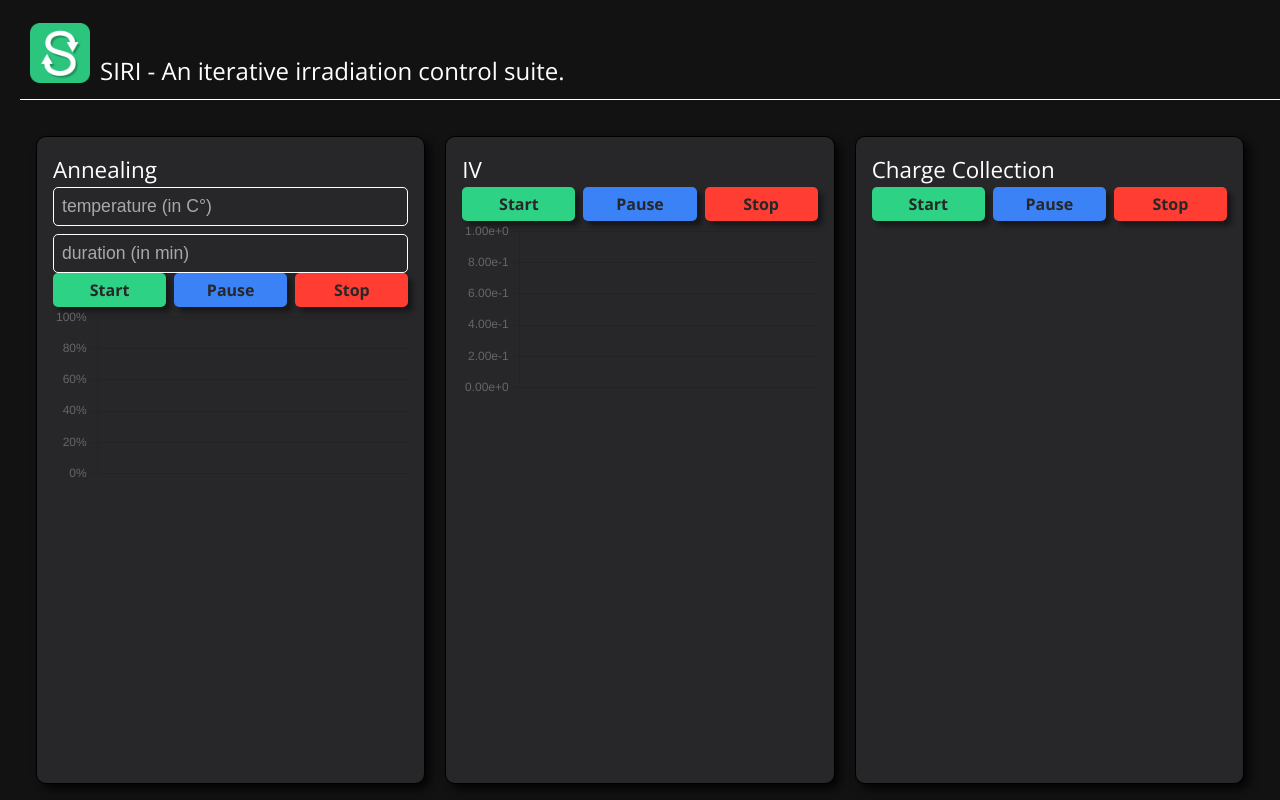
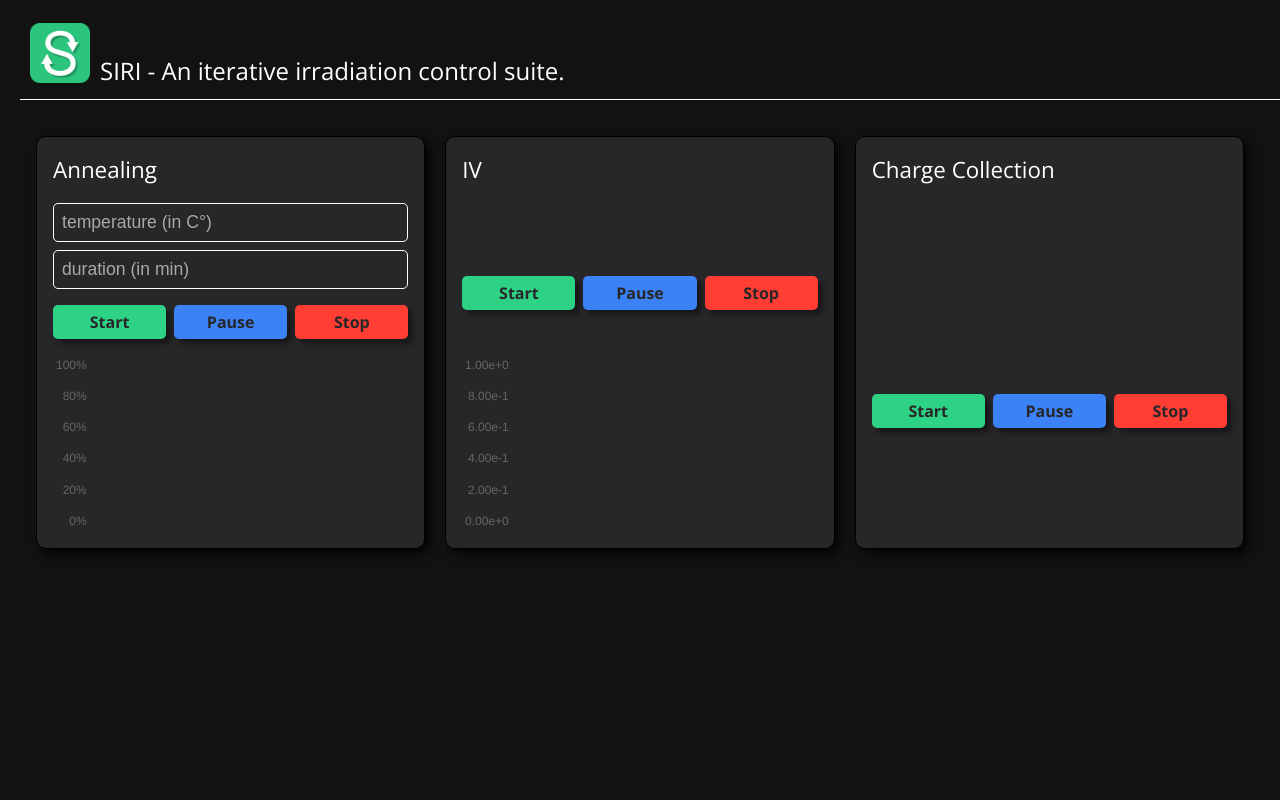
Before and after one commit to umute97/siri-gui, a Vue app: page /measure in a window 1280 px wide. Built offline with nearby package versions, Linux system fonts and the light colour scheme; no server answers.

Commit message:
Make measurement content area wrap its content
Better spacing for the measurement cards,
basically.

```diff
--- a/src/components/MeasureCard.vue
+++ b/src/components/MeasureCard.vue
@@ -27,7 +27,7 @@ article {
     justify-content: space-between;
     align-items: center;
     flex: 1;
-    height: 100%;
+    gap: 1rem;
     border: 1px solid black;
     border-radius: 10px;
     padding: 10px;
@@ -86,6 +86,5 @@ header {
 
 .content {
     width: 100%;
-    flex: 1;
 }
 </style>
--- a/src/views/Measure.vue
+++ b/src/views/Measure.vue
@@ -186,7 +186,6 @@ onUnmounted(() => {
 article {
     display: flex;
     justify-content: space-between;
-    height: 100%;
     padding: 1rem;
 }
 
```
